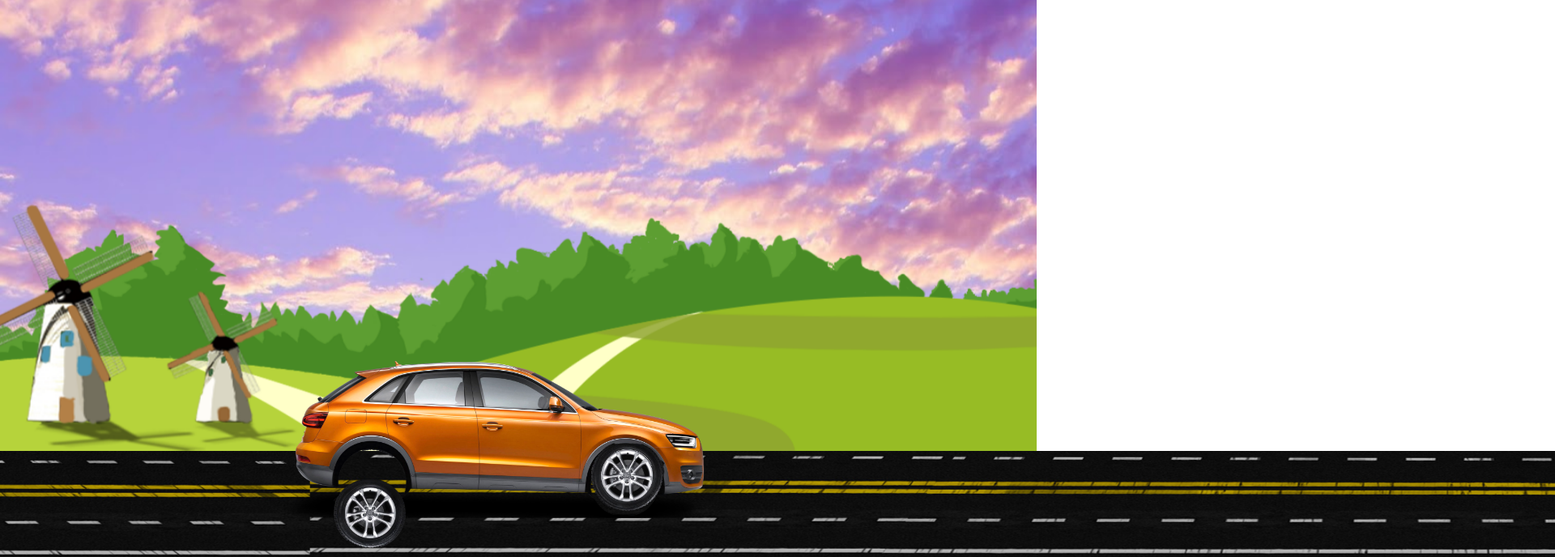
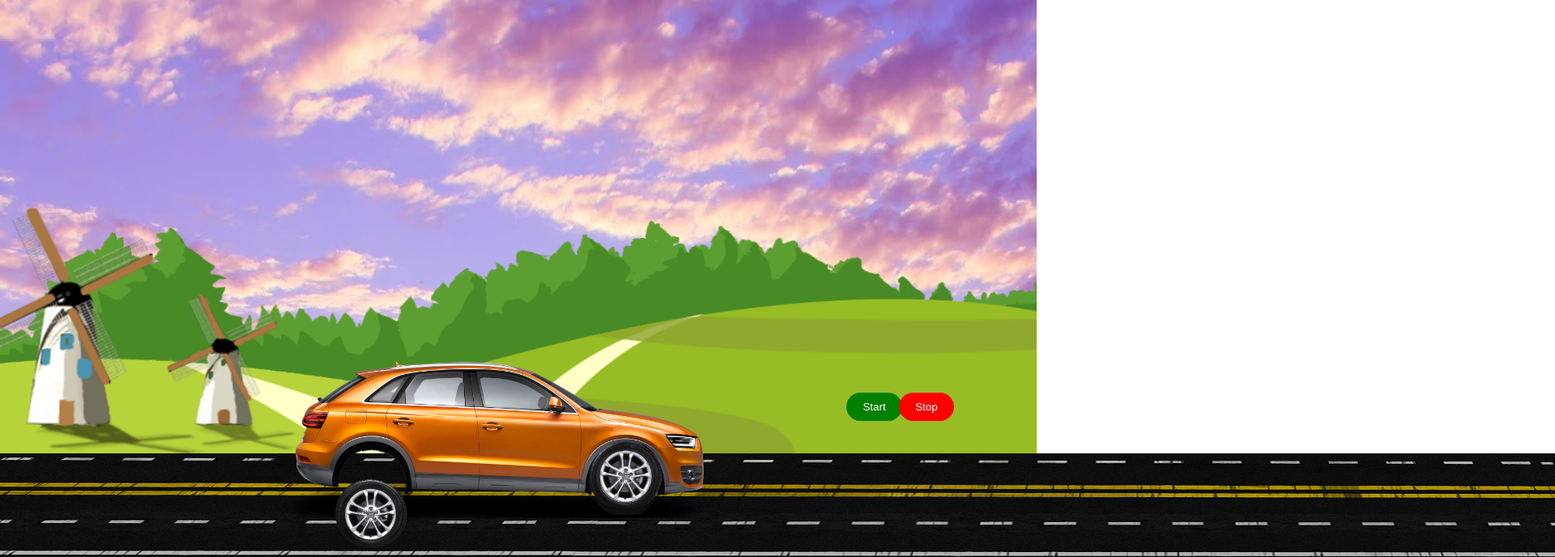
Before and after one commit to saurabhkumarrai-git/animatedcar, a plain HTML site: page index.html in a window 1280 px wide. Shown: the top 688 px of the page at 81% size, 1920 px wide, since content can reach past the window. Drawn offline with Linux system fonts and the light colour scheme.

Commit message:
make the functional click start button tom start and click on stop to stop the car

```diff
--- a/index.html
+++ b/index.html
@@ -1,5 +1,6 @@
 <!DOCTYPE html>
 <html lang="en">
+
 <head>
     <meta charset="UTF-8">
     <meta http-equiv="X-UA-Compatible" content="IE=edge">
@@ -8,6 +9,7 @@
     <link rel="stylesheet" href="styles.css">
 
 </head>
+
 <body>
     <div class="container">
         <div class="sky">
@@ -22,7 +24,12 @@
                 </div>
             </div>
         </div>
+        <div>
+            <button class="start" onclick="start()">Start</button> //added start button to play the car
+            <button class="stop" onclick="stop()">Stop</button>
+        </div>
     </div>
 </body>
 <script src="script.js"></script>
+
 </html>
--- a/script.js
+++ b/script.js
@@ -1,9 +1,26 @@
 var audio = document.createElement("audio");
 document.body.appendChild(audio);
-audio.src="caraudio.mp3"
+audio.src = "caraudio.mp3";
+
+var roadanim = document.querySelector('.road');
+var caranim = document.querySelector('.car');
+var wheel1anim = document.querySelector('.wheel1');
+var wheel2anim = document.querySelector('.wheel2');
 
 
-document.body.addEventListener("mousemove", function(){
-    audio.play();
-    audio.loop();
-})
+function start() {
+    audio.play()
+    audio.loop = true;
+    roadanim.classList.add('roadstart');
+    caranim.classList.add('carstart');
+    wheel1anim.classList.add('wheel1start');
+    wheel2anim.classList.add('wheel2start');
+}
+
+function stop() {
+    audio.pause()
+    roadanim.classList.remove('roadstart');
+    caranim.classList.remove('carstart');
+    wheel1anim.classList.remove('wheel1start');
+    wheel2anim.classList.remove('wheel2start');
+}
--- a/styles.css
+++ b/styles.css
@@ -5,7 +5,7 @@
 
 body{
     overflow: hidden;
-    animation: shakeBody linear 3s infinite;
+    /* animation: shakeBody linear 3s infinite; */
 }
 
 .sky{
@@ -33,6 +33,8 @@ body{
     background-image: url(track.png);
     top: 70vh;
     background-repeat: repeat-x;
+}
+.roadstart{
     animation: carMove linear 6s infinite;
 }
 
@@ -45,6 +47,9 @@ body{
     position: absolute;
     left: 27vw;
     bottom: 20vh;
+}
+
+.carstart{
     animation: shake linear 2s infinite;
 }
 
@@ -53,6 +58,8 @@ body{
     position: relative;
     top: 20vh;
     left: 4.5vw;
+}
+.wheel1start img{
     animation: wheelRotation linear 0.4s infinite;
 }
 
@@ -61,15 +68,42 @@ body{
     position: relative;
     top: 1vh;
     left: 29.2vw;
+}
+
+.wheel2start img{
     animation: wheelRotation linear 0.4s infinite;
+}
+
+/* Start button to start the Car */
+.start, .stop{
+    padding: 10px 20px;
+    background-color: green;
+    z-index: 10;
+    position: absolute;
+    bottom: 35%;
+    right: 13%;
+    border-radius: 50px;
+    border: none;
+    color: white;
+}
+
+.stop{
+    background-color: red;
+    bottom: 35%;
+    right: 8%;
+}
+button:hover{
+    scale: 0.98;
 }
 
 @keyframes wheelRotation
 {
-    100%{
-        transform: rotate(360deg);
+    from {
+        transform:rotate(0deg);
     }
-
+    to {
+        transform:rotate(360deg);
+    }
 }
 
 @keyframes carMove
```
